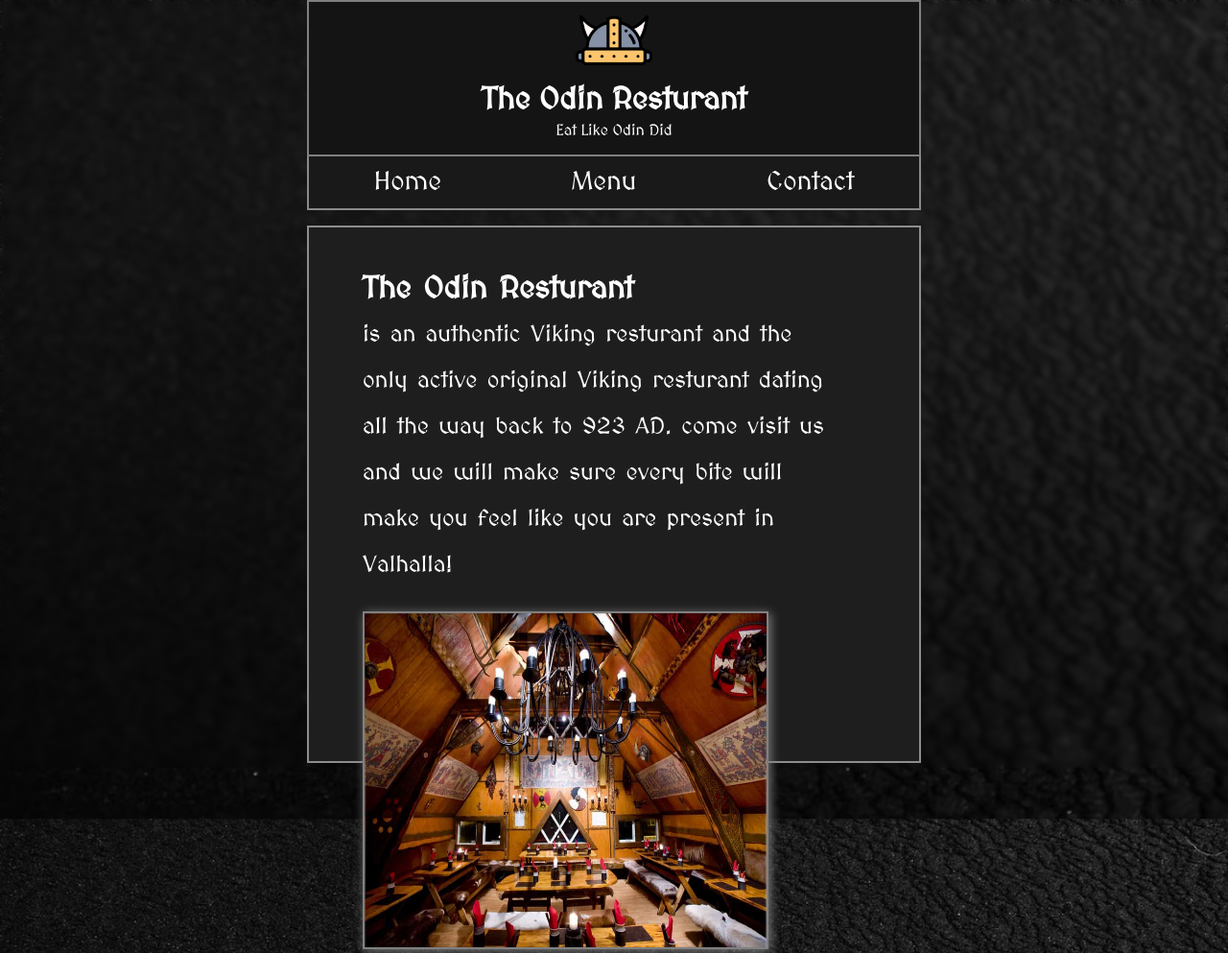
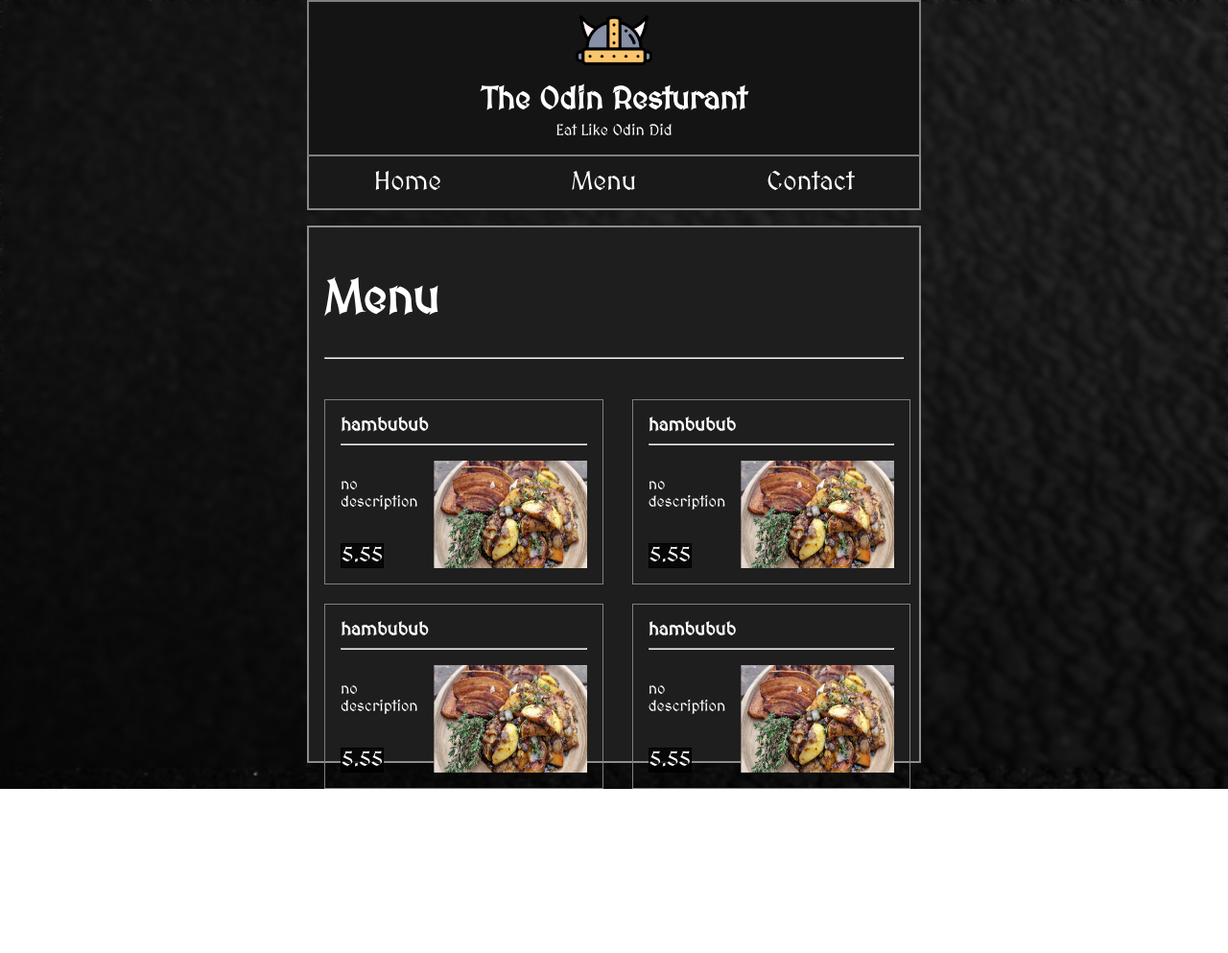
Before and after one commit to ShimShon1/Resturant-Odin, a website built with webpack: page dist/index.html in a window 1280 px wide. Shown: the whole page at 96% size. After the commit the page ends 822 px from the top, so only its background shows below. Built offline with nearby package versions, Linux system fonts and the light colour scheme.

Commit message:
add menu, function to add menu items

```diff
--- a/src/menu.js
+++ b/src/menu.js
@@ -1,5 +1,77 @@
+import porkImg from "./images/apple-and-pork.png"
+
+
 function loadMenu(){
+    let main = document.querySelector("main")
     console.log("Menu loaded")
+    main.removeAttribute('class')
+    main.classList.add("main-menu")
+
+
+
+    //create menu
+    let menuHeader = document.createElement('h1')
+    let hr = document.createElement("hr")
+    let dishesContainer = document.createElement("div")
+
+
+    dishesContainer.classList.add("dishes-cont")
+
+
+    main.append(menuHeader)
+    main.append(hr)
+    main.append(dishesContainer)
+
+
+
+    menuHeader.textContent = "Menu"
+
+    //function to create a dish
+
+    function createDish(name,price,image = porkImg,desc = "no description"){
+        let menuDish = document.createElement("div")
+        menuDish.classList.add("menu-dish")
+
+        let dishPrice = document.createElement("span")
+        dishPrice.textContent = price
+        menuDish.append(dishPrice)
+
+        let dishTitle = document.createElement("h3")
+        dishTitle.textContent = name
+
+        let hr = document.createElement("hr")
+
+
+        let menuInfo = document.createElement("div")
+        menuInfo.classList.add("menu-info")
+
+        let menuDesc = document.createElement("p")
+        menuDesc.classList.add("menu-desc")
+
+        let dishImg = new Image()
+        dishImg.classList.add("dish-img")
+        dishImg.src = image
+
+        menuDesc.textContent = desc
+        dishesContainer.append(menuDish)
+
+        menuDish.append(dishTitle)
+
+        menuDish.append(hr)
+
+        menuDish.append(menuInfo)
+
+        menuInfo.append(menuDesc)
+
+        menuInfo.append(dishImg)
+
+    }
+
+   createDish("hambubub","5.55")
+   createDish("hambubub","5.55")
+   createDish("hambubub","5.55")
+   createDish("hambubub","5.55")
+
 }
 
 export default loadMenu
--- a/src/nav.js
+++ b/src/nav.js
@@ -17,7 +17,7 @@ function loadNav(){
     content.prepend(header)
 
 
-    loadHome()
+    loadMenu()
     let homeTab = document.createElement('div')
     homeTab.textContent = "Home"
     homeTab.addEventListener("click", () =>{main.innerHTML = "";  loadHome()} )
--- a/src/styles.css
+++ b/src/styles.css
@@ -11,6 +11,7 @@
 }
 
 body,html{
+
     padding: 0;
     margin: 0;
 }
@@ -115,3 +116,52 @@ header>div:hover{
     border: 2px solid grey;
     box-shadow: 2px 2px 10px grey;
 }
+.menu-dish{
+    position: relative;
+    padding: 1rem;
+    border: 1px solid grey;
+    display: inline-block;
+}
+.dish-desc{
+
+    margin: 0;
+    width: 60%;
+}
+.dish-img{
+    height: 7rem;
+    width: 10rem;
+}
+
+.menu-dish h3{
+    margin: 0;
+}
+
+.menu-info{
+    margin-top: 1rem;
+    display: flex;
+    justify-content: space-between;
+    gap: 1rem;
+}
+
+.dishes-cont{
+    margin-top: 7%;
+    width: 100%;
+    display: grid;
+    grid-template-columns: 1fr 1fr;
+    gap: 5%;
+}
+
+.main-menu h1{
+    font-size: 3rem;
+
+}
+
+.main-menu span{
+    position: absolute;
+
+    left: 1rem;
+    bottom: 1rem;
+    background-color: rgba(0, 0, 0, 0.774);
+    border: 1px solid black;
+    font-size: 1.3rem;
+}
```
Also changed, not shown: dist/50e6e3b2ef4438a3cf9d.png (added), dist/index.html, dist/main.js, src/images/apple-and-pork.png (added).
